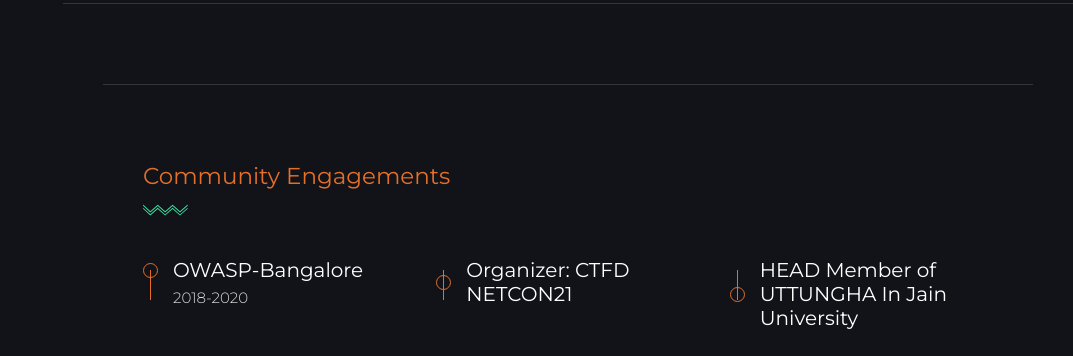
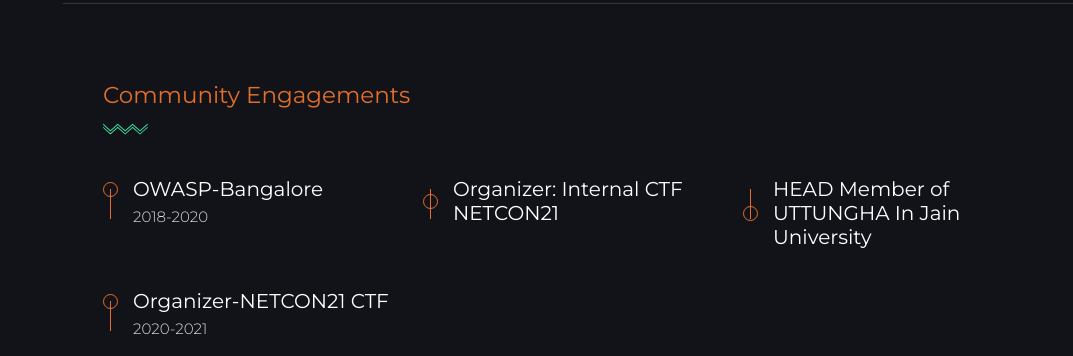
Before and after one commit to Net-hunter121/Yasser-Khan, a plain HTML site: page index.html in a window 1280 px wide. Shown: the part 5048-5404 px from the top of the page, without its empty margins (207-1280 px from the left). Drawn offline with nearby package versions, Linux system fonts and the light colour scheme.

Commit message:
Update index.html

```diff
--- a/index.html
+++ b/index.html
@@ -145,7 +145,7 @@
 									<li><a href="https://www.twitter.com/N3T_hunt3r" data-text="tw"><i class="ti-twitter"></i></a></li>
 									<li><a href="https://www.instagram.com/net_hunter69" data-text="ig"><i class="ti-instagram"></i></a></li>
 									<li><a href="https://www.linkedin.com/in/yasser-khan-591b5417b" data-text="in"><i class="ti-linkedin"></i></a></li>
-									<li><a href="https://medium.com/N3T_hunt3r" data-text="me"><i class="ti-mobile"></i></a></li>
+									<li><a href="https://medium.com/@n3t-hunt3r" data-text="me"><i class="ti-mobile"></i></a></li>
 									<li><a href="https://github.com/Net-hunter121" data-text="gh"><i class="ti-github"></i></a></li>
 								</ul>
 							</div>
@@ -467,14 +467,6 @@
 			</div>
 
 			<!-- end of certs-wrapper -->
-<!-- begin of community-wrapper -->
-			<div id="talks" class="wrapper education-wrapper">
-				<div class="container-fluid">
-					<div class="row">
-						<div class="col-md-12">
-							<!-- section heading -->
-
-
 			<!-- begin of community-wrapper -->
 			<div id="community" class="wrapper education-wrapper">
 				<div class="container-fluid">
@@ -491,7 +483,7 @@
 						</div>
 						<div class="col-lg-4 col-md-6 col-sm-6">
 							<div class="education-single">
-								<h4 class="course-name">Organizer: CTFD NETCON21</h4>
+								<h4 class="course-name">Organizer: Internal CTF NETCON21</h4>
 							</div>
 						</div>
 						<div class="col-lg-4 col-md-6 col-sm-6">
@@ -603,7 +595,7 @@
 							<a href="https://www.instagram.com/net_hunter69" target="_blank">Instagram</a>
 							<a href="https://www.linkedin.com/in/yasser-khan-591b5417b" target="_blank">Linkedin</a>
 							<a href="https://github.com/Net-hunter121" target="_blank">Github</a>
-							<a href="https://medium.com/N3T_hunt3r" target="_blank">Medium</a>
+							<a href="https://medium.com/@n3t-hunt3r" target="_blank">Medium</a>
 						</div>
 						<p class="footer-copyright">© Copyright 2021 - Yasser Khan</p>
 					</div>
```
